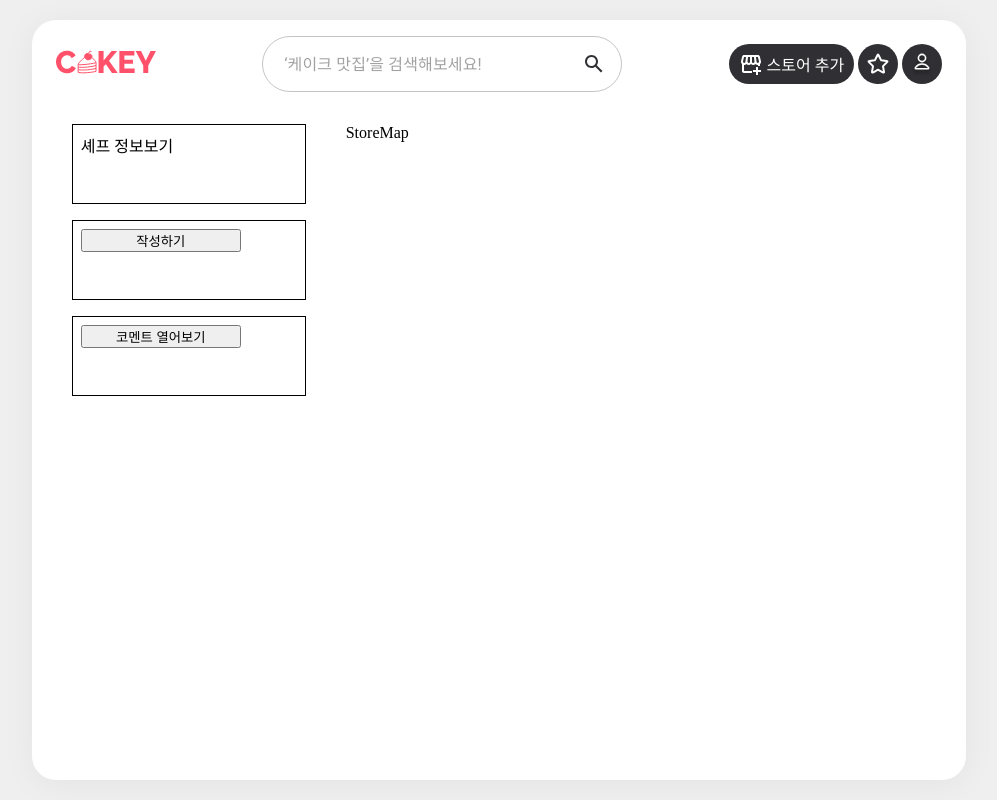
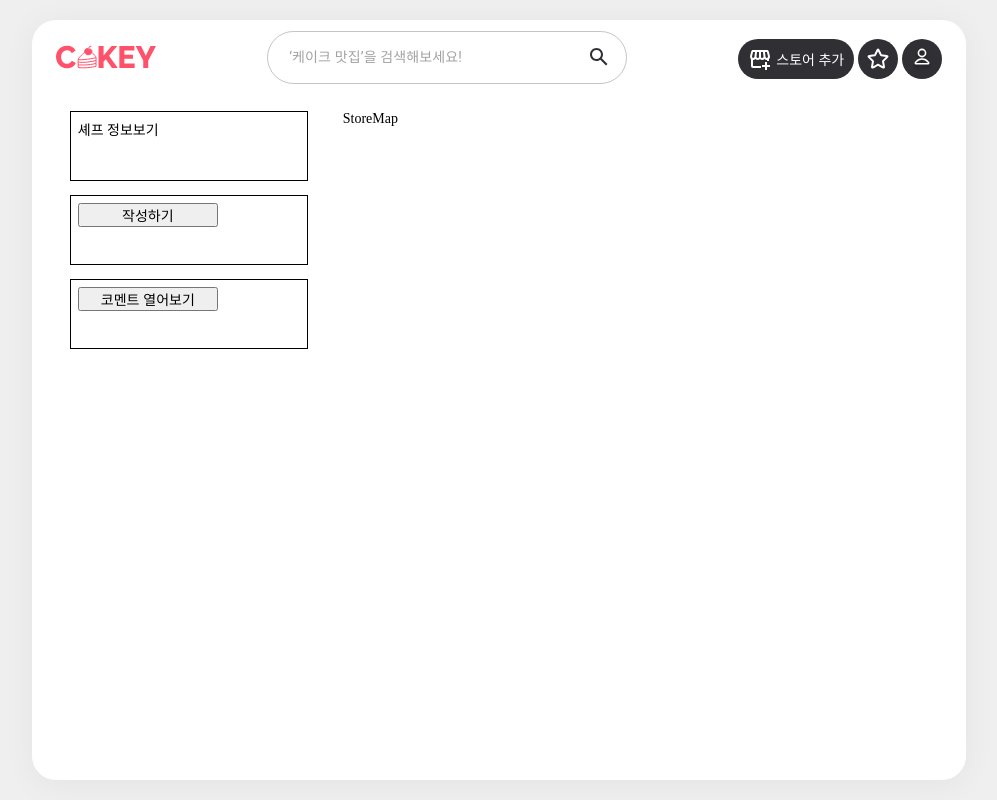
Before and after one commit to cakey-strawberry/cakey-desktop, a Next.js app: page / in a window 1280 px wide. Shown: the whole page, without its empty margins (141-1138 px from the left). Built offline with nearby package versions, Linux system fonts and the light colour scheme.

Commit message:
feat: modify default font size 16 to 14 and Search style

```diff
--- a/src/common/components/Search/Search.tsx
+++ b/src/common/components/Search/Search.tsx
@@ -26,7 +26,7 @@ export default function Search({ placeholder, onSearch }: SearchProps) {
   return (
     <form onSubmit={handleFormSubmit}>
       <TextField
-        sx={{ width: '22.5rem', height: '3.5rem', borderRadius: '28px' }}
+        sx={{ width: '25.7rem', height: '4rem', borderRadius: '28px' }}
         InputProps={{
           endAdornment: <Image src={SearchIcon} alt="search" />,
           style: { borderRadius: '28px', padding: '0 8px' },
--- a/src/styles/globals.css
+++ b/src/styles/globals.css
@@ -77,6 +77,7 @@
   box-sizing: border-box;
   padding: 0;
   margin: 0;
+  font-size: 14px;
 }
 
 div#__next,
```
